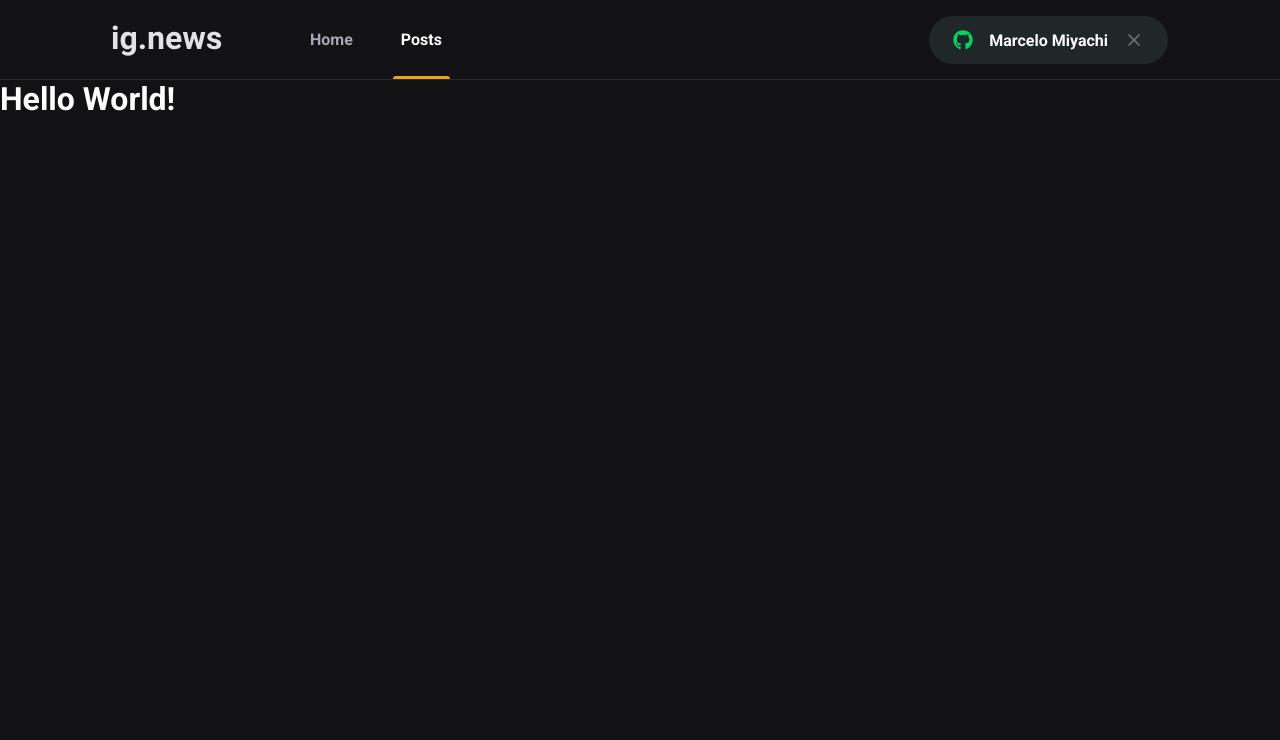
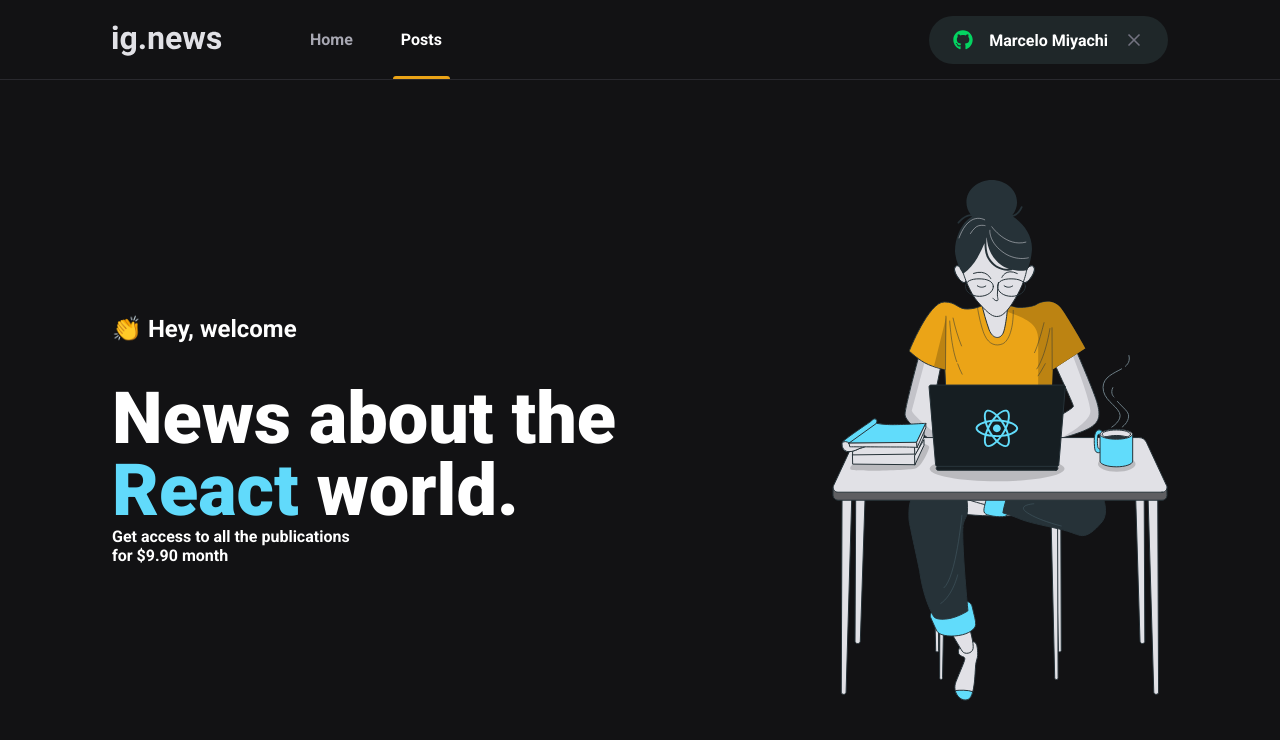
Before and after one commit to marcelo1811/ignews, a Next.js app: page / in a window 1280 px wide. Shown: the top 740 px of the page. Built offline with nearby package versions, Linux system fonts and the light colour scheme.

Commit message:
feat(page): add styles to HomePage

```diff
--- /dev/null
+++ b/src/pages/home.module.scss
@@ -0,0 +1,40 @@
+.contentContainer {
+  max-width: 1120px;
+  margin: 0 auto;
+  padding: 0 2rem;
+  height: calc(100vh - 5rem);
+
+  display: flex;
+  align-items: center;
+  justify-content: space-between;
+}
+
+.hero {
+  max-width: 600px;
+
+  > span {
+    font-size: 1.5rem;
+    font-weight: bold;
+  }
+
+  h1 {
+    font-size: 4.5rem;
+    line-height: 4.5rem;
+    font-weight: 900;
+    margin-top: 2.5rem;
+
+    span {
+      color: var(--cyan-500);
+    }
+
+    p {
+      font-size: 1.5rem;
+      line-height: 2.25rem;
+      margin-top: 1.5rem;
+
+      span {
+        color: var(--cyan-500);
+      }
+    }
+  }
+}
--- a/src/pages/index.tsx
+++ b/src/pages/index.tsx
@@ -1,4 +1,5 @@
 import Head from 'next/head'
+import styles from './home.module.scss';
 
 export default function Home() {
   return (
@@ -6,7 +7,19 @@
       <Head>
         <title> Início | ig.news</title>
       </Head>
-      <h1>Hello World!</h1>
+
+      <main className={styles.contentContainer}>
+        <section className={styles.hero}>
+          <span>👏 Hey, welcome</span>
+          <h1>News about the <span>React</span> world.</h1>
+          <p>
+            Get access to all the publications <br />
+            <span>for $9.90 month</span>
+          </p>
+        </section>
+
+        <img src="/images/avatar.svg" alt="Girl coding" />
+      </main>
     </>
   )
 }
```
